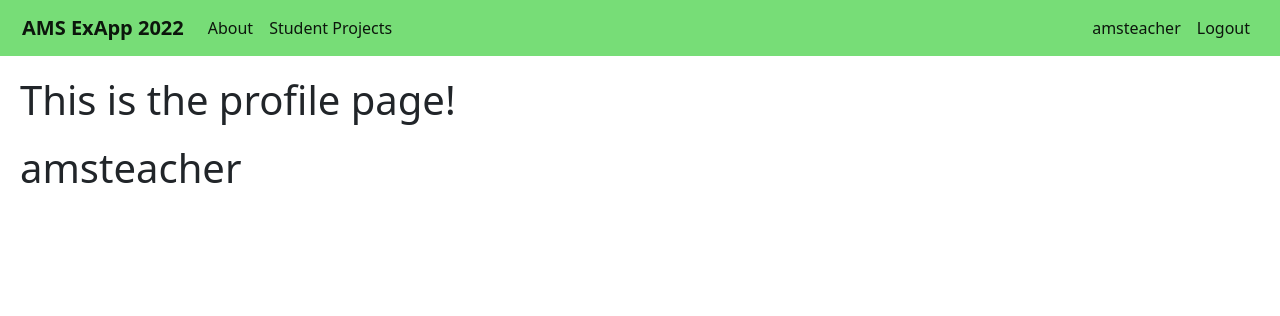
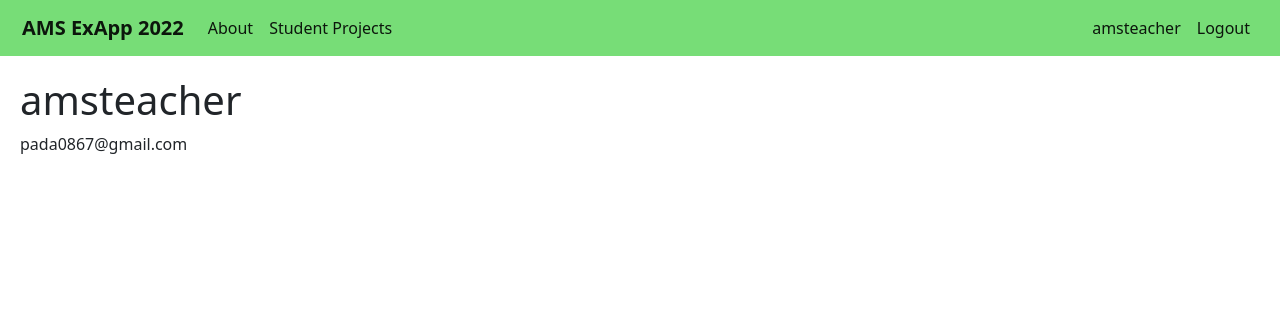
Before and after one commit to JackPadalino/ExApp, a Django app: page /users/profile/ in a window 1280 px wide. Shown: the top 316 px of the page. Run offline with Django 4.2, Linux system fonts and the light colour scheme; a user stored in the database is signed in; some libraries are stand-ins or nearby versions.

Commit message:
Added profile name and email to profile.html

```diff
--- a/users/templates/users/profile.html
+++ b/users/templates/users/profile.html
@@ -1,8 +1,6 @@
-{% extends 'main/base.html' %}
+{% extends "main/base.html" %}
 {% load crispy_forms_tags %}
 {% block content %}
-<div class='page-title'>
-    <h1>This is the profile page!</h1>
-</div>
 <h1>{{ user.username }}</h1>
+<p>{{ user.email }}</p>
 {% endblock content %}
```
